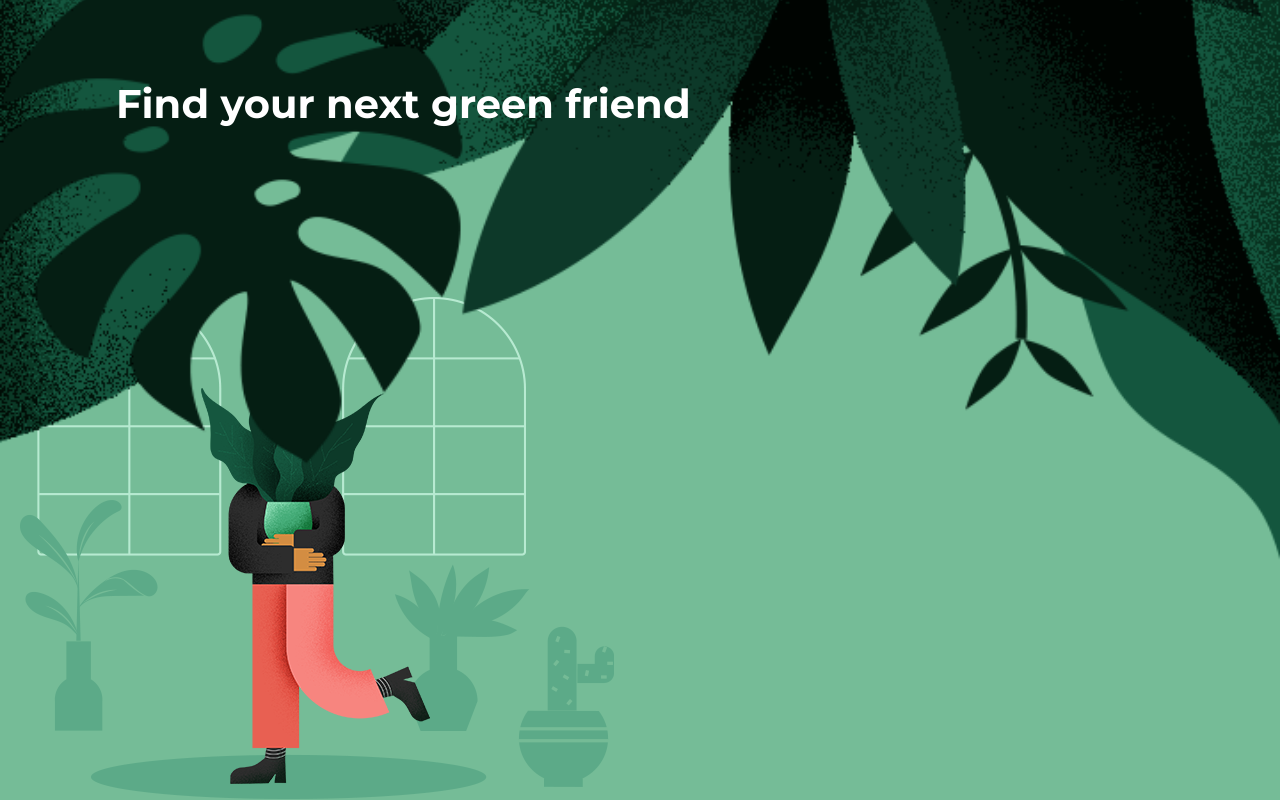
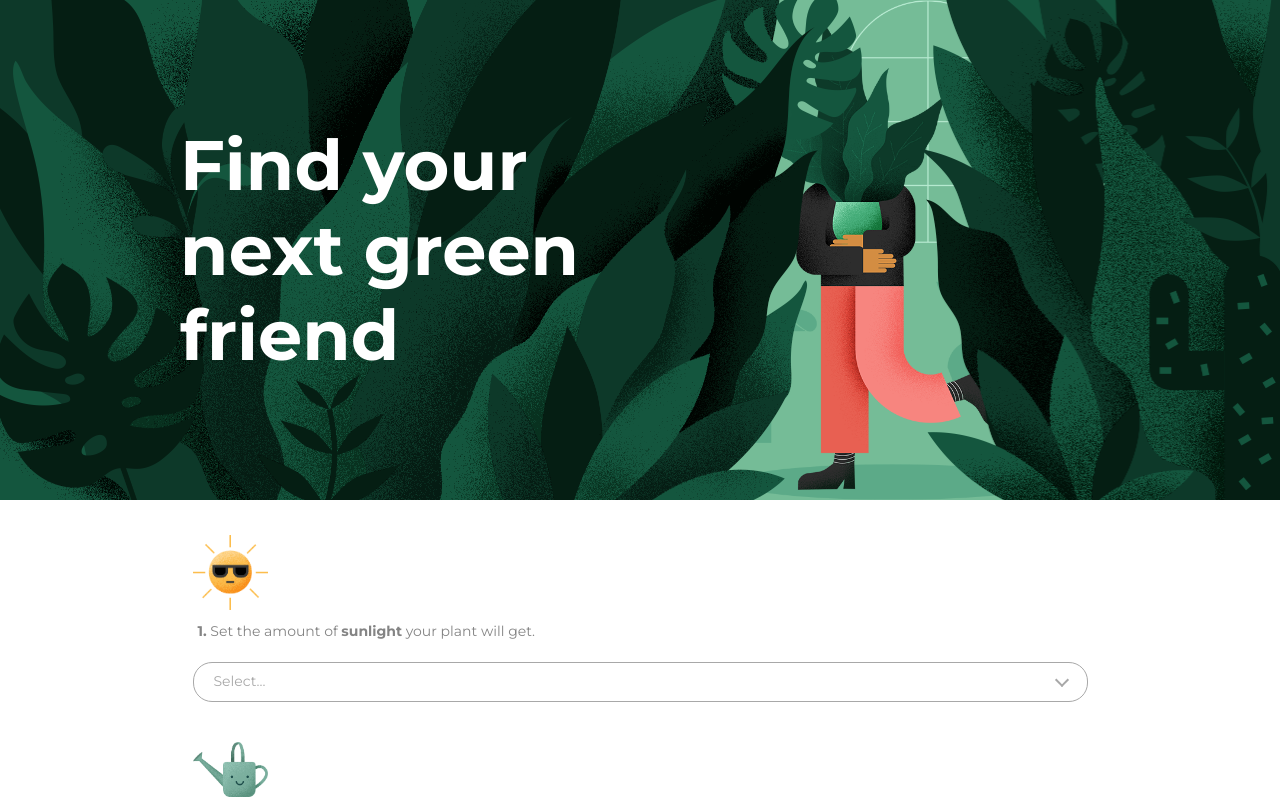
Before and after one commit to AlisonPinheiro/rv-test, a website built with Parcel: page index.html in a window 1280 px wide. Shown: the top 804 px of the page. Built offline with nearby package versions, Linux system fonts and the light colour scheme.

Commit message:
header and bannertv mobile ajustments

```diff
--- a/index.scss
+++ b/index.scss
@@ -1,8 +1,8 @@
 //base
 @import 'src/base/variables.scss';
+@import 'src/base/media-query';
 @import 'src/base/global';
 @import 'src/base/normalize';
-@import 'src/base/media-query';
 //modules
 @import 'src/modules/container';
 //subtemplates
--- a/src/base/global.scss
+++ b/src/base/global.scss
@@ -27,3 +27,16 @@ img {
 *::after {
   box-sizing: inherit;
 }
+
+.hide{
+  &--desktop{
+    @include desktop(){
+      display: none !important;
+    }
+  }
+  &--mobile{
+    @include mobile(){
+      display: none !important;
+    }
+  }
+}
--- a/src/components/banner-tv/banner-tv.html
+++ b/src/components/banner-tv/banner-tv.html
@@ -2,7 +2,10 @@
   <div class="bannertv__body">
     <div class="bannertv__images">
       <div  class="bannertv__primary-image"  >
-        <img src="./images/hero/mobile/mobile-leaves.png" alt="folhas" />
+        <img src="./images/hero/mobile/mobile-leaves.png" alt="folhas" class="hide--desktop" />
+        <img src="./images/hero/desktop/left-leaves.png" alt="folhas" class="hide--mobile" />
+        <img src="./images/hero/desktop/plantperson.png" class="bannertv__secondary-image hide--mobile" alt="pessoa com uma planta" />
+        <img src="./images/hero/desktop/right-leaves.png" alt="folhas" class="hide--mobile" />
         <div class="bannertv__text">
           <div class="container">
             <h1>Find your next green friend</h1>
@@ -12,7 +15,7 @@
         </div>
       </div>
 
-      <img src="./images/hero/mobile/mobile-plantperson.png" class="bannertv__secondary-image" alt="pessoa com uma planta" />
+      <img src="./images/hero/mobile/mobile-plantperson.png" class="bannertv__secondary-image hide--desktop" alt="pessoa com uma planta" />
     </div>
 
   </div>
--- a/src/components/banner-tv/index.scss
+++ b/src/components/banner-tv/index.scss
@@ -5,11 +5,17 @@
     position: relative;
     z-index: 1;
     background-color: $c-primary;
+    @include desktop(){
+      max-height: 500px;
+    }
   }
   &__images{
     display: flex;
     flex-direction: column;
     height: 100%;
+    @include desktop(){
+      position: relative;
+    }
   }
   &__primary-image{
     height: 70%;
@@ -18,6 +24,20 @@
       object-position: bottom;
       width: 100%;
       height: 100%;
+    }
+    @include desktop(){
+      height: 100%;
+      display: flex;
+      justify-content: space-between;
+      img{
+        object-fit: contain;
+        object-position: left center;
+        width: auto;
+      }
+      .bannertv__secondary-image{
+        right: 50%;
+        transform: translateX(110%);
+      }
     }
   }
   &__secondary-image{
@@ -34,6 +54,16 @@
     width: 90%;
     top:10%;
     left: 0;
+    @include desktop(){
+      width: 100%;
+      top: 50%;
+      transform: translateY(-50%);
+      h1{
+        max-width: 400px;
+        font-size: 70px;
+        line-height: 85px;
+      }
+    }
     .icon{
       width: 35px;
       margin-top: 20px;
--- a/src/templates/subtemplates/header/index.scss
+++ b/src/templates/subtemplates/header/index.scss
@@ -3,7 +3,14 @@ header{
   width: 100%;
   z-index: 3;
   padding: 15px 0;
+  @include desktop(){
+    padding: 50px 0 ;
+  }
   svg{
     max-width: 170px;
+    @include desktop(){
+      max-width: 210px;
+
+    }
   }
 }
```
